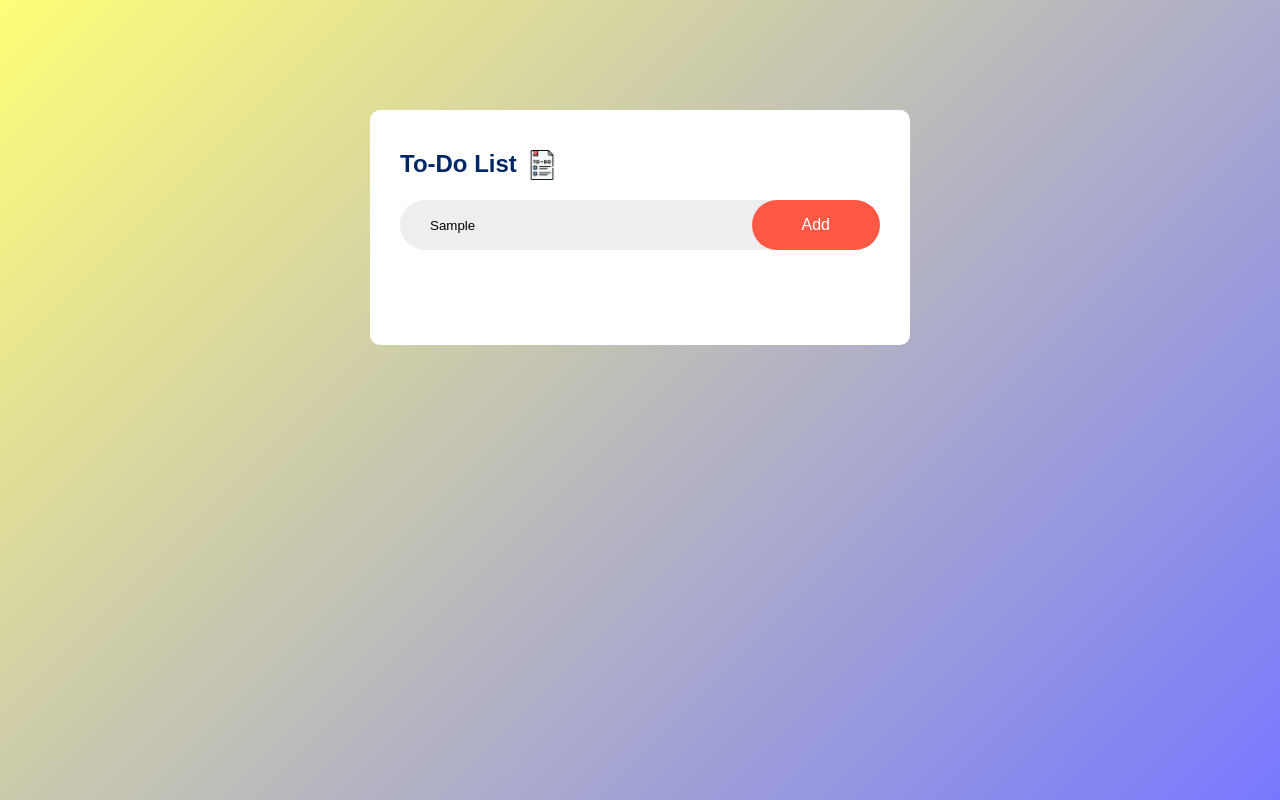
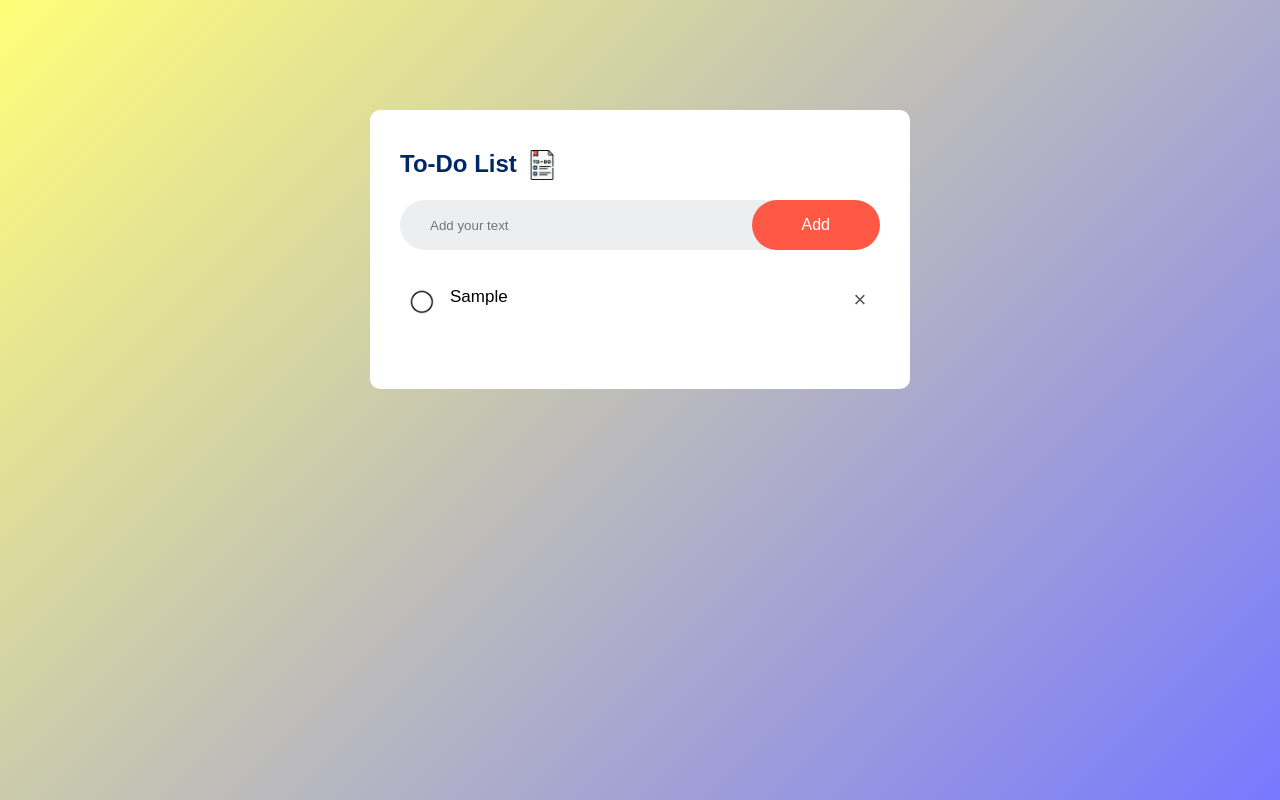
Before and after one commit to nedev-dev/Task-track, a plain HTML site: page index.html in a window 1280 px wide. Both pictures are taken after typing "Sample" into the empty fields and a click on the button "Add". Drawn offline with Linux system fonts and the light colour scheme.

Commit message:
Adding additional functionality

```diff
--- a/index.html
+++ b/index.html
@@ -11,7 +11,7 @@
         <h2>To-Do List <img src="images/icon.png"></h2>
         <div class="row">
         <input type="text" id="input-box" placeholder="Add your text">
-        <button>Add</button>
+        <button onclick="addTask()">Add</button>
     </div>
     <ul id="list-container">
         <!-- <li class="checked">Task 1</li>
@@ -20,6 +20,6 @@
     </ul>
   </div>
 </div>
-
+<script src="script.js"></script>
 </body>
 </html>
--- /dev/null
+++ b/script.js
@@ -0,0 +1,24 @@
+const inputBox = document.getElementById("input-box");
+const listContainer = document.getElementById("list-container");
+function addTask() {
+    if (inputBox.value === '') {
+        alert("You must write something!");
+    }
+     else {
+        let li = document.createElement("li");
+        li.innerHTML = inputBox.value;
+        listContainer.appendChild(li);
+        let span = document.createElement("span");
+        span.innerHTML = "\u00d7";
+        li.appendChild(span);
+    }
+    inputBox.value = "";
+}
+
+listContainer.addEventListener("click", function(e) {
+    if (e.target.tagName === "LI") {
+        e.target.classList.toggle("checked");
+    } else if (e.target.tagName === "SPAN") {
+        e.target.parentElement.remove();
+    }
+}, false);
--- a/style.css
+++ b/style.css
@@ -88,3 +88,18 @@
 ul li.checked::before{
     background-image: url(images/checked.png);
 }
+ul li span{
+    position: absolute;
+    right: 0px;
+    top: 5px;
+    width: 40px;
+    height: 40px;
+    font-size: 22px;
+    color: #555;
+    line-height: 40px;
+    text-align: center;
+    border-radius: 50%;
+}
+ul li span:hover{
+    background: #edeef0;
+}
```
